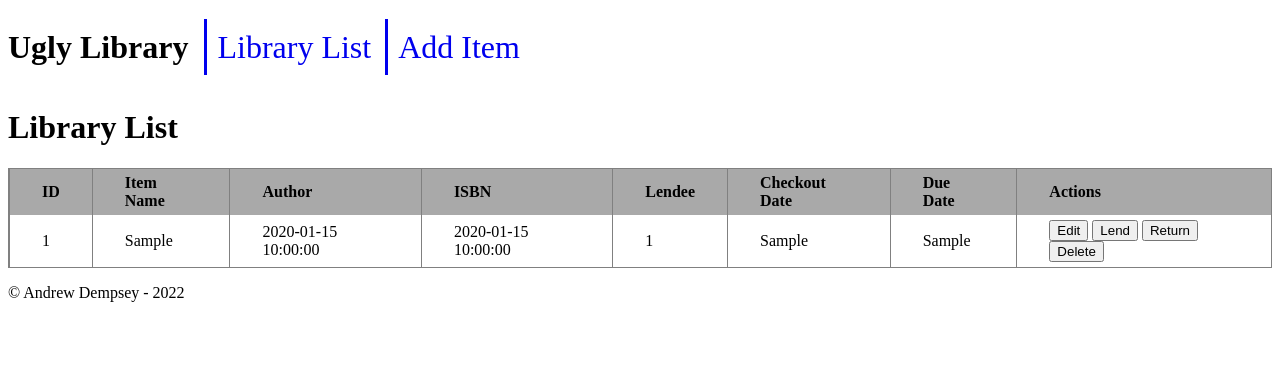
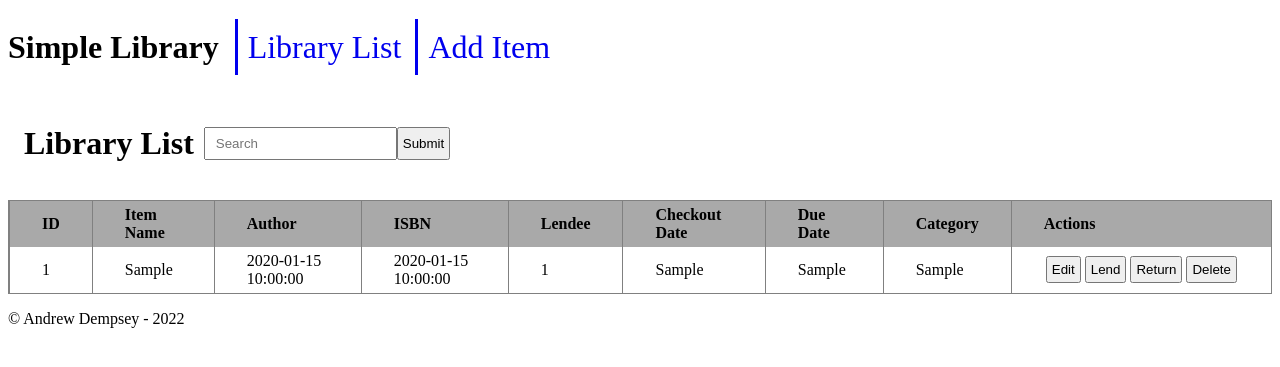
Before and after one commit to JA-Dempsey/LibraryProject, a Flask app: page / in a window 1280 px wide. Shown: the top 367 px of the page. Run offline with Flask 2, Linux system fonts and the light colour scheme; tables that the repository leaves empty or names only in its code hold one stand-in row (values such as "Sample post"); some libraries are stand-ins or nearby versions.

Commit message:
Changed some forms as part of backend refactor Added stuff for serach

```diff
--- a/static/main.css
+++ b/static/main.css
@@ -39,3 +39,41 @@ th, td {
     border-left: 1px solid grey;
     border-right: none;
 }
+
+div #actions {
+    align-items: center;
+    display: flex;
+}
+
+div #actions form {
+    display: flex;
+}
+
+div #actions form button {
+    padding: 4px;
+    margin: 2px;
+}
+
+div #search-block {
+    align-items: center;
+    display: flex;
+    padding: 1em;
+}
+
+div #search {
+    align-items: center;
+    display: flex;
+    padding-left: 10px;
+}
+
+div #search form {
+    display: flex;
+}
+
+div #search form button {
+    padding: 4px;
+}
+
+div #search input {
+    height: 2em;
+}
--- a/templates/forms/action_form.jinja
+++ b/templates/forms/action_form.jinja
@@ -1,8 +1,16 @@
 <td>
-    <form action="" method="post">
-        <button name="edit" value="{{ column.0 }}">Edit</button>
-        <button name="lend" value="{{ column.0 }}">Lend</button>
-        <button name="return" value="{{ column.0}}">Return</button>
-        <button name="delete" value="{{ column.0 }}">Delete</button>
-    </form>
+    <div id="actions">
+        <form action="/edit" method="get">
+            <button name="edit" value="{{ column.0 }}">Edit</button>
+        </form>
+        <form action="/lend" method="get">
+            <button name="lend" value="{{ column.0 }}">Lend</button>
+        </form>
+        <form action="/return" method="post">
+            <button name="return" value="{{ column.0}}">Return</button>
+        </form>
+        <form action="/delete" method="post">
+            <button name="delete" value="{{ column.0 }}">Delete</button>
+        </form>
+    </div>
 </td>
--- a/templates/forms/edit_form.jinja
+++ b/templates/forms/edit_form.jinja
@@ -6,6 +6,8 @@
         <input type="text" id="author" name="author" value="{{row.2}}">
         <label for="isbn">ISBN:</label>
         <input type="text" id="isbn" name="isbn" value="{{row.3}}">
+        <label for="category">Category:</label>
+        <input type="text" id="category" name="category" value="{{row.7}}">
     {% endfor %}
     <button name="save" value="{{ id }}">Save</button>
 </form>
--- a/templates/index.jinja
+++ b/templates/index.jinja
@@ -4,6 +4,9 @@
     {{ super() }}
 {% endblock %}
 {% block content %}
+    <div id="search-block">
     <h1>Library List</h1>
+    {% include 'search.jinja'%}
+    </div>
     {% include 'views/list_view.jinja' %}
 {% endblock %}
--- a/templates/layout/default.jinja
+++ b/templates/layout/default.jinja
@@ -9,7 +9,7 @@
     <body>
         <header>
             {% block header %}
-                <h1>Ugly Library</h1>
+                <h1>Simple Library</h1>
             {% endblock %}
             {% block navigation %}
                 {% include 'navigation/main_nav.jinja'%}
--- /dev/null
+++ b/templates/search.jinja
@@ -0,0 +1,6 @@
+<div id="search">
+    <form class='flex' action="/search" method="post">
+        <input type="text" id="search" name="search" placeholder="Search">
+        <button type="submit">Submit</button>
+    </form>
+</div>
--- a/templates/views/list_view.jinja
+++ b/templates/views/list_view.jinja
@@ -8,6 +8,7 @@
             <th>Lendee</th>
             <th>Checkout Date</th>
             <th>Due Date</th>
+            <th>Category</th>
             <th>Actions</th>
         </tr>
     </thead>
@@ -20,6 +21,7 @@
             <td>{{ column.4 }}</td>
             <td>{{ column.5 }}</td>
             <td>{{ column.6 }}</td>
+            <td>{{ column.7 }}</td>
             {% include 'forms/action_form.jinja' %}
         </tr>
     {% endfor %}
```
Also changed, not shown: templates/forms/add_form.jinja (+5 -3 lines).
